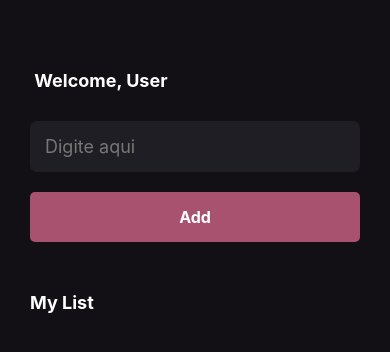
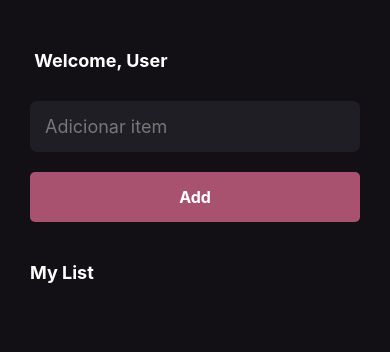
Before and after one commit to codeoj/Native, a React Native app in the folder exemple/: screen / in a window 390 px wide. Shown: the top 352 px of the page. Built offline with nearby package versions, Linux system fonts and the light colour scheme.

Commit message:
removing map list and add FlatList

```diff
--- a/exemple/src/components/ItemList.js
+++ b/exemple/src/components/ItemList.js
@@ -8,7 +8,7 @@ import {
 export function ItemList({ list }) {
    return(
       <TouchableOpacity style={ styles.buttonList }>
-         <Text style={ styles.textList } key={list}>
+         <Text style={ styles.textList }>
             {list}
          </Text>
       </TouchableOpacity>
--- a/exemple/src/pages/Home.js
+++ b/exemple/src/pages/Home.js
@@ -5,6 +5,7 @@ import {
    StyleSheet,
    TextInput,
    Platform,
+   FlatList,
 } from 'react-native';
 
 import { Button } from '../components/Button';
@@ -23,23 +24,30 @@ export function Home() {
       <Text style={ styles.title }> Welcome, User</Text>
       <TextInput
          style={ styles.input }
-         placeholder="Digite aqui"
+         placeholder="Adicionar item"
          placeholderTextColor="#777"
          onChangeText={setNewList}
       />
 
       <Button onPress={handleAddNewList} />
 
-      <Text style={ [styles.title, { marginVertical: 50 }] }>
+      <Text style={ [styles.title, { marginVertical: 40 }] }>
          My List
       </Text>
 
-      {
+      <FlatList
+         data={myList}
+         keyExtractor={item => item}
+         renderItem={({ item }) => (
+            <ItemList list={item}/>
+         )}
+      />
+
+      {/* {
          myList.map(list => (
-            <ItemList list={list} />
+            <ItemList list={list} key={list}/>
          ))
-      }
-
+      } */}
    </View>
   );
 };
@@ -48,7 +56,7 @@ const styles = StyleSheet.create({
    container: {
       flex: 1,
       paddingHorizontal: 30,
-      paddingVertical: 70,
+      paddingVertical: 50,
       backgroundColor: '#121014',
    },
    title: {
```
